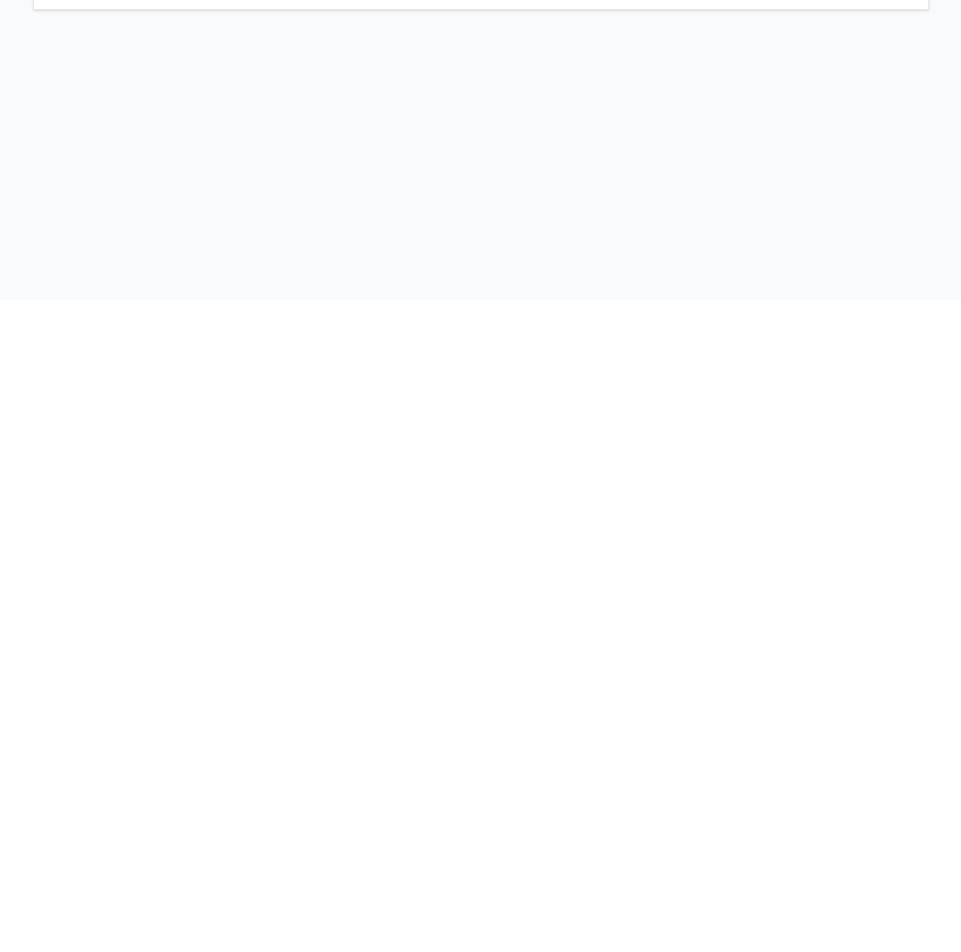
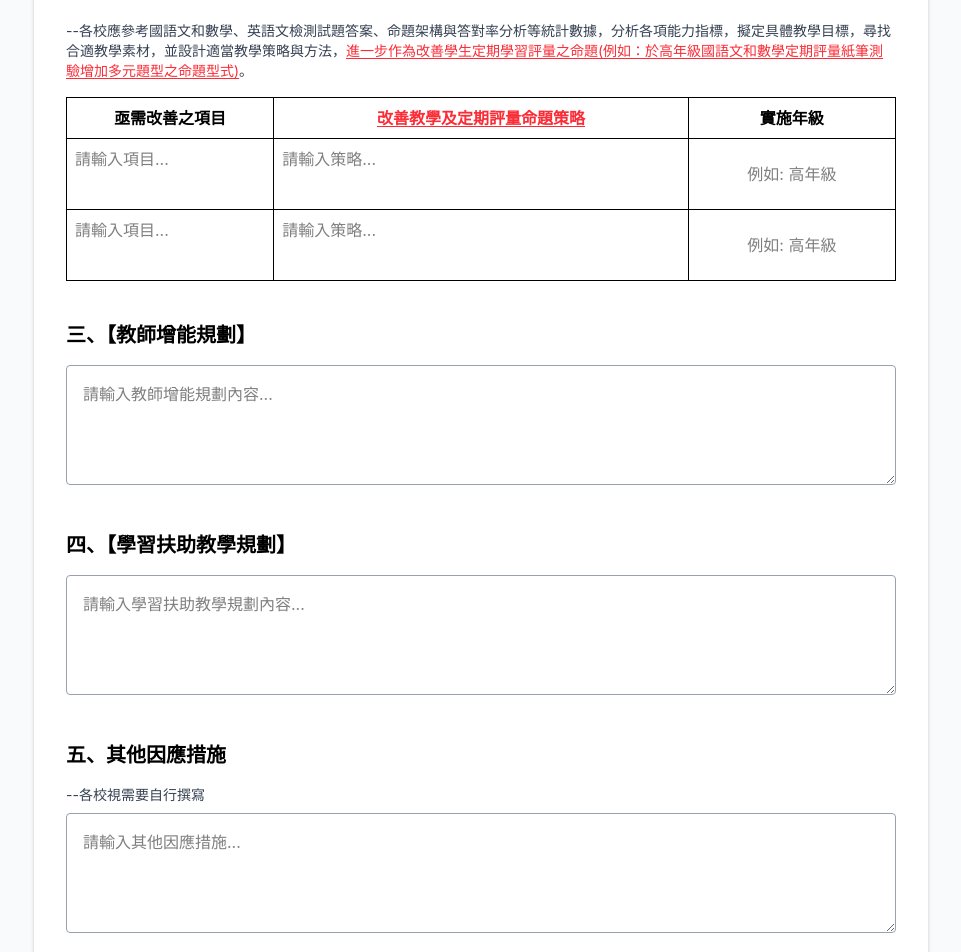
Before and after one commit to chy23/GIEMS_Math, a React (Vite) app: page / in a window 1280 px wide. Shown: the part 500-1452 px from the top of the page, without its empty margins (159-1120 px from the left). Before the commit the page ends 800 px from the top, so only its background shows below. Built offline with nearby package versions, Linux system fonts and the light colour scheme.

Commit message:
Add sections 2 to 5 answering spaces

```diff
--- a/src/App.tsx
+++ b/src/App.tsx
@@ -108,6 +108,67 @@ function App() {
           </div>
         </section>
 
+        {/* Section 2 */}
+        <section className="mb-10">
+          <h2 className="text-xl font-bold mb-4">二、【改善教學及定期評量命題策略】</h2>
+          <p className="mb-4 text-gray-700 text-sm">
+            --各校應參考國語文和數學、英語文檢測試題答案、命題架構與答對率分析等統計數據，分析各項能力指標，擬定具體教學目標，尋找合適教學素材，並設計適當教學策略與方法，<span className="text-red-500 underline underline-offset-2">進一步作為改善學生定期學習評量之命題(例如：於高年級國語文和數學定期評量紙筆測驗增加多元題型之命題型式)</span>。
+          </p>
+
+          <table className="w-full border-collapse border border-black text-center mb-6">
+            <thead>
+              <tr className="border-b border-black font-bold">
+                <th className="border-r border-black p-2 w-1/4">亟需改善之項目</th>
+                <th className="border-r border-black p-2 w-2/4 text-red-500 underline underline-offset-2">改善教學及定期評量命題策略</th>
+                <th className="p-2 w-1/4">實施年級</th>
+              </tr>
+            </thead>
+            <tbody>
+              {[1, 2].map((row) => (
+                <tr key={row} className="border-b border-black">
+                  <td className="border-r border-black p-0">
+                    <textarea className="w-full h-full p-2 min-h-[60px] resize-none focus:outline-none focus:bg-blue-50" placeholder="請輸入項目..."></textarea>
+                  </td>
+                  <td className="border-r border-black p-0">
+                    <textarea className="w-full h-full p-2 min-h-[60px] resize-none focus:outline-none focus:bg-blue-50" placeholder="請輸入策略..."></textarea>
+                  </td>
+                  <td className="p-0">
+                    <input type="text" className="w-full h-full p-2 text-center focus:outline-none focus:bg-blue-50" placeholder="例如: 高年級" />
+                  </td>
+                </tr>
+              ))}
+            </tbody>
+          </table>
+        </section>
+
+        {/* Section 3 */}
+        <section className="mb-10">
+          <h2 className="text-xl font-bold mb-4">三、【教師增能規劃】</h2>
+          <textarea
+            className="w-full border border-gray-400 p-4 min-h-[120px] focus:outline-none focus:border-blue-500 rounded-sm"
+            placeholder="請輸入教師增能規劃內容..."
+          ></textarea>
+        </section>
+
+        {/* Section 4 */}
+        <section className="mb-10">
+          <h2 className="text-xl font-bold mb-4">四、【學習扶助教學規劃】</h2>
+          <textarea
+            className="w-full border border-gray-400 p-4 min-h-[120px] focus:outline-none focus:border-blue-500 rounded-sm"
+            placeholder="請輸入學習扶助教學規劃內容..."
+          ></textarea>
+        </section>
+
+        {/* Section 5 */}
+        <section className="mb-10">
+          <h2 className="text-xl font-bold mb-4">五、其他因應措施</h2>
+          <p className="mb-2 text-gray-700 text-sm">--各校視需要自行撰寫</p>
+          <textarea
+            className="w-full border border-gray-400 p-4 min-h-[120px] focus:outline-none focus:border-blue-500 rounded-sm"
+            placeholder="請輸入其他因應措施..."
+          ></textarea>
+        </section>
+
       </div>
     </div>
   );
```
